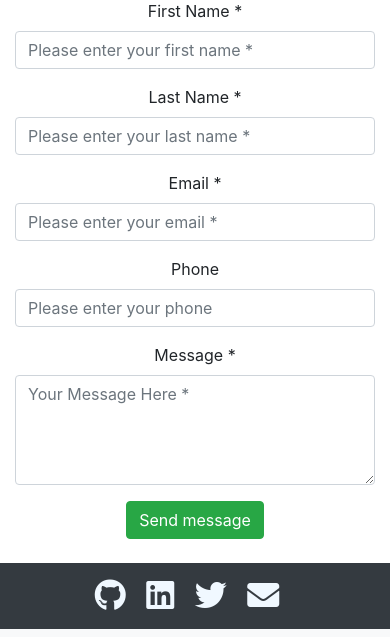
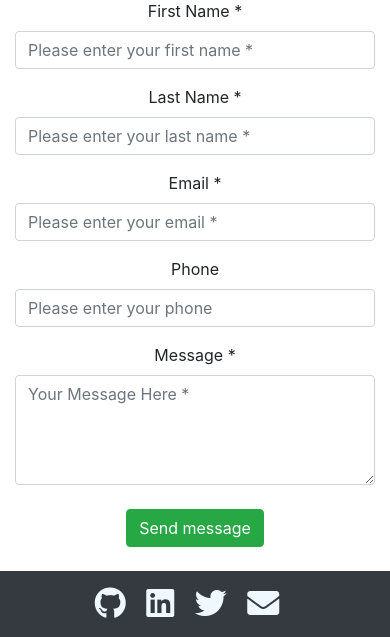
Before and after one commit to jticer4/my-pwp-james, a PHP site: page / in a window 390 px wide. Shown: the part 2699-3336 px from the top of the page. Run offline with PHP 8.4, Linux system fonts and the light colour scheme; some libraries are stand-ins or nearby versions.

Commit message:
added a margin to the top of my submit button to clean up the spacing on the mobile view

```diff
--- a/public_html/index.php
+++ b/public_html/index.php
@@ -266,7 +266,7 @@
 					</div>
 					<div class="col-md-12">
 						<div class="g-recaptcha" data-sitekey="6LejZlwUAAAAAAIlsGpxlvjAUa-2ku404Mx4XCgc"></div>
-						<input type="submit" class="btn btn-success btn-send" value="Send message">
+						<input type="submit" class="btn btn-success btn-send mt-2" value="Send message">
 					</div>
 				</div>
 			</form>
```
